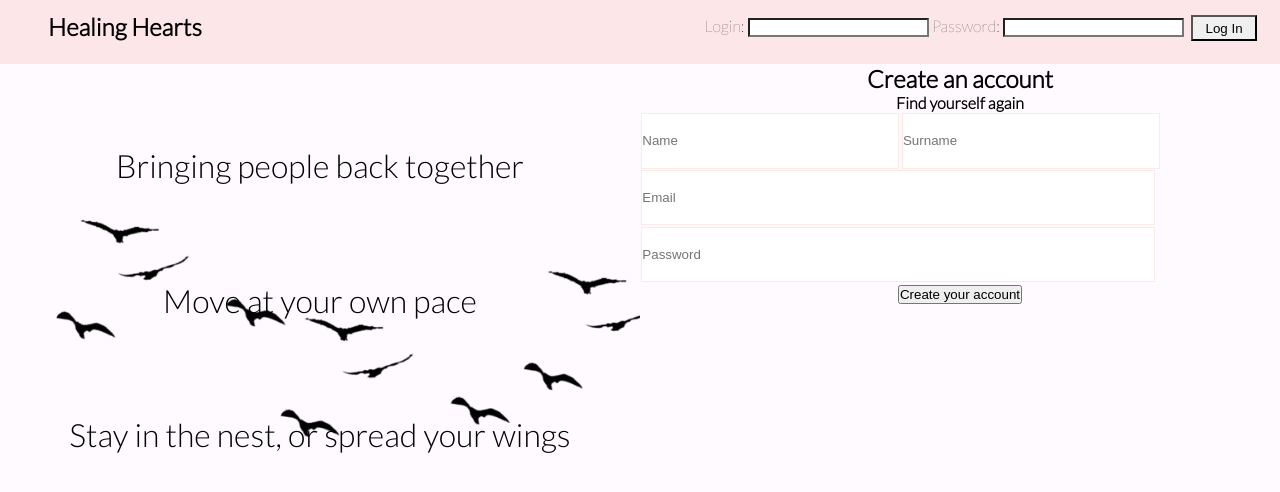
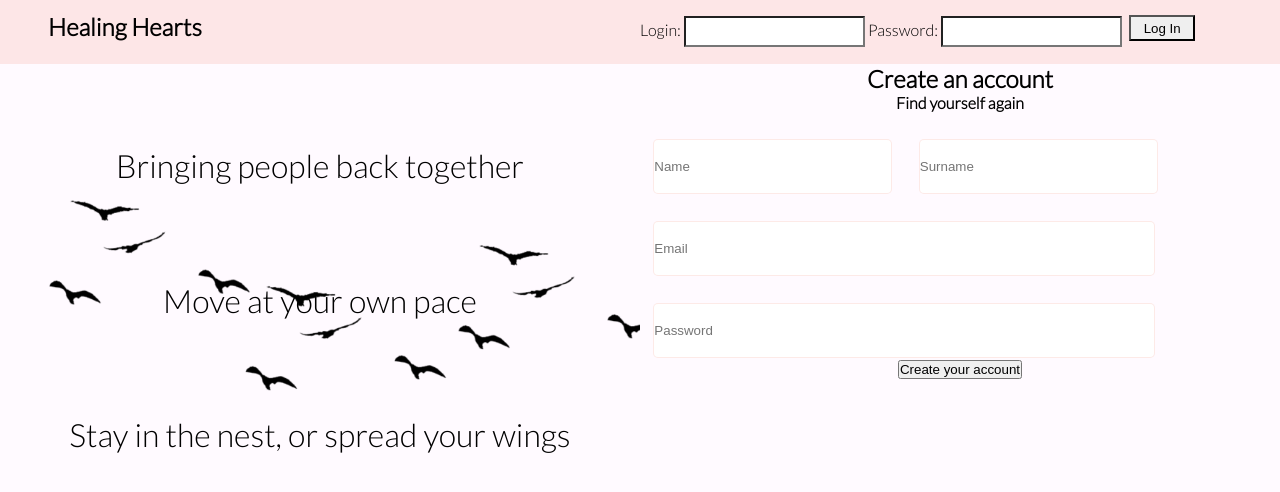
Before and after one commit to joeephus/healing, a plain HTML site: page login.html in a window 1280 px wide. Drawn offline with Linux system fonts and the light colour scheme.

Commit message:
healing login 1.0.4

```diff
--- a/login.html
+++ b/login.html
@@ -33,15 +33,24 @@
 		<form action="" method="get">
 			<h2> Create an account </h2>
 			<h4> Find yourself again </h4>
-				<input class="name" name="name" type="text" placeholder="Name">
-				<input class="name" name="surname" type="text" placeholder="Surname">
-				<input type="text" name="number" placeholder="Email">
-				<input type="text" name="password" placeholder="Password">
+				<input class="name input-margin" name="name" type="text" placeholder="Name">
+				<input class="name input-margin" name="surname" type="text" placeholder="Surname">
+				<input class="input-margin" type="text" name="number" placeholder="Email">
+				<input class="input-margin" type="text" name="password" placeholder="Password">
 				<button class="create-account"> Create your account </button>
 
 		</form>
 	</section>
 
+	<!--
+	<footer class="login-footer">
+		<ul class="col1">
+			<li></li>
+			<li></li>
+			<li></li>
+		</ul>
+	</footer>
+	-->
 
 </body>
 </html>
--- a/sass/style.scss
+++ b/sass/style.scss
@@ -18,6 +18,8 @@ body {
   min-width: 976px;
   text-align: center;
   max-width: 100%;
+  -webkit-font-smoothing: antialiased;
+  font-smoothing: antialiased;
 }
 
 // Background video
@@ -126,7 +128,7 @@ header {
 
 //login page
 
-//--------------------------- header ---------------------
+//--------------------------- Login.html header ---------------------
 header.login_head {
 
   .container_login_left {
@@ -149,9 +151,10 @@ header.login_head {
     height: 4em;
     background-color: $trans-purple;
     float: right;
+    font-weight: 300;
 
       .login_form {
-        float: right;
+        float: left;
         height: 150px;
         margin: 1em 1em 0 0;
 
@@ -159,6 +162,7 @@ header.login_head {
             -webkit-appearance: none;
             -moz-appearance: none;
             appearance: none;
+            height: 2em;
           }
 
           .login_button {
@@ -192,7 +196,8 @@ header.login_head {
   background-image: url('../images/birds_flying.png');
   background-size: cover;
   background-repeat: no-repeat;
-  height: 40em;
+  height: 35em;
+
     p {
       line-height: 2em;
       font-size: 2em;
@@ -204,18 +209,25 @@ header.login_head {
 .form-content {
   width: 50%;
   float: left;
-  height: 40em;
+  height: 35em;
 
     input {
       display: block;
-      width: 80%;
+      width: 78%;
       height: 4em;
-      margin: .1em;
       border: 1px solid $trans-purple;
+      border-radius: 5px;
+    }
+
+    .input-margin {
+      margin-top: 2em;
+      margin-left: 1em;
     }
 
     .name {
       float: left;
-      width: 40%;
+      width: 37%;
+      margin-right: 1em;
+      margin-bottom: 2em;
     }
 }
```
Also changed, not shown: sass/style.css, 1 other file.
